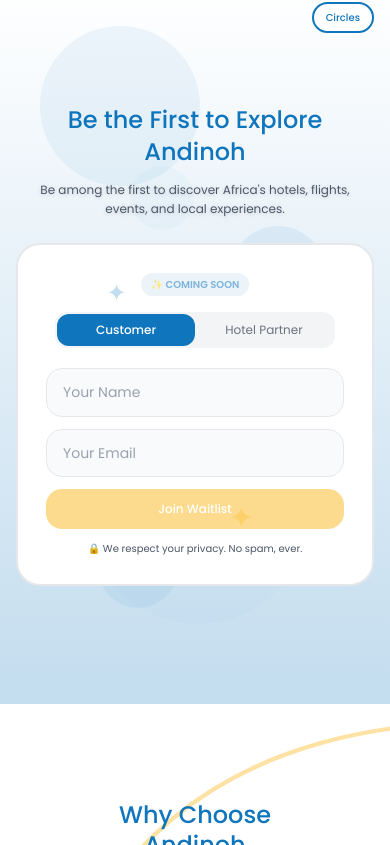
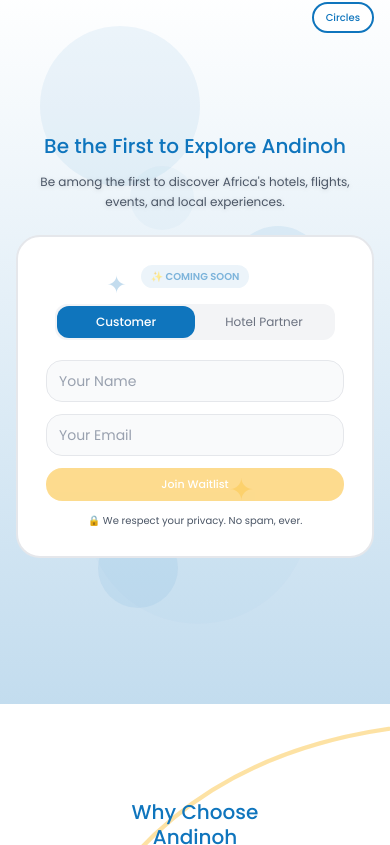
Before and after one commit to an-dinoh/andinoh_website, a Next.js app: page / in a window 390 px wide. Shown: the part 779-1624 px from the top of the page. Built offline with nearby package versions, Linux system fonts and the light colour scheme.

Commit message:
fix: UI responsiveness

```diff
--- a/app/components/OfferSection.tsx
+++ b/app/components/OfferSection.tsx
@@ -22,10 +22,10 @@
 
   const contentSection = (
     <div className="w-full lg:flex-1 text-center lg:text-left mb-8 lg:mb-0">
-      <h2 className="text-2xl sm:text-3xl md:text-4xl lg:text-5xl font-medium mb-4 md:mb-6 leading-tight" style={{ color: primaryColor }}>
+      <h2 className="text-xl sm:text-2xl md:text-3xl lg:text-4xl xl:text-5xl font-medium mb-4 md:mb-6 leading-tight" style={{ color: primaryColor }}>
         {title}
       </h2>
-      <p className="text-sm md:text-base text-gray-600 leading-relaxed">
+      <p className="text-sm sm:text-base md:text-base text-gray-600 leading-relaxed">
         {subtitle}
       </p>
     </div>
--- a/app/components/WaitlistForm.tsx
+++ b/app/components/WaitlistForm.tsx
@@ -133,7 +133,7 @@
           value={name}
           onChange={(e) => setName(e.target.value)}
           required
-          className="px-4 py-3 sm:px-6 sm:py-4 md:px-6 md:py-4 rounded-2xl md:rounded-3xl bg-gray-50 border border-gray-200 placeholder:text-gray-400 focus:outline-none focus:ring-2 focus:border-transparent transition-all font-regular text-gray-900 text-sm landscape:max-md:px-4 landscape:max-md:py-2.5 landscape:max-md:text-sm landscape:max-md:rounded-xl"
+          className="px-3 py-2 min-[480px]:px-4 min-[480px]:py-2.5 sm:px-5 sm:py-3 md:px-6 md:py-4 rounded-2xl md:rounded-3xl bg-gray-50 border border-gray-200 placeholder:text-gray-400 focus:outline-none focus:ring-2 focus:border-transparent transition-all font-regular text-gray-900 text-[11px] min-[480px]:text-xs sm:text-sm md:text-sm landscape:max-md:px-4 landscape:max-md:py-2.5 landscape:max-md:text-sm landscape:max-md:rounded-xl"
           style={{
             '--tw-ring-color': primaryColor
           } as React.CSSProperties}
@@ -148,7 +148,7 @@
           value={email}
           onChange={(e) => setEmail(e.target.value)}
           required
-          className="px-4 py-3 sm:px-6 sm:py-4 md:px-6 md:py-4 rounded-2xl md:rounded-3xl bg-gray-50 border border-gray-200 placeholder:text-gray-400 focus:outline-none focus:ring-2 focus:border-transparent transition-all font-regular text-gray-900 text-sm landscape:max-md:px-4 landscape:max-md:py-2.5 landscape:max-md:text-sm landscape:max-md:rounded-xl"
+          className="px-3 py-2 min-[480px]:px-4 min-[480px]:py-2.5 sm:px-5 sm:py-3 md:px-6 md:py-4 rounded-2xl md:rounded-3xl bg-gray-50 border border-gray-200 placeholder:text-gray-400 focus:outline-none focus:ring-2 focus:border-transparent transition-all font-regular text-gray-900 text-[11px] min-[480px]:text-xs sm:text-sm md:text-sm landscape:max-md:px-4 landscape:max-md:py-2.5 landscape:max-md:text-sm landscape:max-md:rounded-xl"
           style={{
             '--tw-ring-color': primaryColor
           } as React.CSSProperties}
@@ -160,7 +160,7 @@
         <button
           type="submit"
           disabled={loading || !isFormValid}
-          className="px-6 py-3 sm:px-8 sm:py-4 md:px-8 md:py-4 bg-[#FBB81F] text-white font-medium rounded-2xl md:rounded-3xl hover:bg-[#E09A00] active:bg-[#D08A00] focus:outline-none focus:ring-0 transition-colors disabled:opacity-50 disabled:cursor-not-allowed text-xs sm:text-sm md:text-sm landscape:max-md:px-6 landscape:max-md:py-2.5 landscape:max-md:text-xs landscape:max-md:rounded-xl"
+          className="px-4 py-2 min-[480px]:px-5 min-[480px]:py-2.5 sm:px-6 sm:py-3 md:px-8 md:py-4 bg-[#FBB81F] text-white font-medium rounded-2xl md:rounded-3xl hover:bg-[#E09A00] active:bg-[#D08A00] focus:outline-none focus:ring-0 transition-colors disabled:opacity-50 disabled:cursor-not-allowed text-[11px] min-[480px]:text-xs sm:text-sm md:text-sm landscape:max-md:px-6 landscape:max-md:py-2.5 landscape:max-md:text-xs landscape:max-md:rounded-xl"
         >
           {loading
             ? "Joining..."
--- a/app/home/components/FeaturesGridSection.tsx
+++ b/app/home/components/FeaturesGridSection.tsx
@@ -102,10 +102,10 @@
     <section className="bg-white py-8 md:py-12 overflow-hidden mt-20">
       <div className="max-w-7xl mx-auto px-6 md:px-app">
         <div className="text-center mb-12 md:mb-16">
-          <h2 className="text-2xl sm:text-3xl md:text-4xl lg:text-5xl font-medium mb-4 md:mb-6 leading-tight" style={{ color: primaryColor }}>
+          <h2 className="text-xl sm:text-2xl md:text-3xl lg:text-4xl xl:text-5xl font-medium mb-4 md:mb-6 leading-tight" style={{ color: primaryColor }}>
             Your gateway to authentic African travel.
           </h2>
-          <p className="text-sm md:text-base text-gray-600 leading-relaxed">
+          <p className="text-xs sm:text-sm md:text-base text-gray-600 leading-relaxed">
             One platform for hotels, flights, events, and authentic African experiences.
           </p>
         </div>
--- a/app/home/components/FeaturesSection.tsx
+++ b/app/home/components/FeaturesSection.tsx
@@ -86,7 +86,7 @@
         {getColorName()}
         </button> */}
         <div className="text-center mb-8 md:mb-12 lg:mb-16">
-          <h2 className="text-2xl sm:text-3xl md:text-4xl lg:text-5xl font-medium mb-4 md:mb-6 leading-tight" style={{ color: primaryColor }}>
+          <h2 className="text-xl sm:text-2xl md:text-3xl lg:text-4xl xl:text-5xl font-medium mb-4 md:mb-6 leading-tight" style={{ color: primaryColor }}>
             Why Choose
             <br />
             Andinoh
--- a/app/home/components/HeroSection.tsx
+++ b/app/home/components/HeroSection.tsx
@@ -67,10 +67,10 @@
 
       {/* Headline & Subheadline */}
       <div className="text-center mb-6 md:mb-10 landscape:max-md:mb-4">
-       <h1 className="text-2xl sm:text-3xl md:text-4xl lg:text-5xl font-medium mb-3 md:mb-6 landscape:max-md:text-xl landscape:max-md:mb-2" style={{ color: primaryColor }}>
+       <h1 className="text-xl sm:text-2xl md:text-3xl lg:text-4xl xl:text-5xl font-medium mb-3 md:mb-6 landscape:max-md:text-xl landscape:max-md:mb-2" style={{ color: primaryColor }}>
           Be the First to Explore Andinoh
         </h1>
-        <p className="text-xs sm:text-sm md:text-base text-gray-600 font-regular leading-relaxed drop-shadow-sm max-w-xl mx-auto px-2 landscape:max-md:text-xs landscape:max-md:mb-2">
+        <p className="text-xs sm:text-sm md:text-base lg:text-base text-gray-600 font-regular leading-relaxed drop-shadow-sm max-w-xl mx-auto px-2 landscape:max-md:text-xs landscape:max-md:mb-2">
        Be among the first to discover Africa's hotels, flights, events, and local experiences.   </p>
       </div>
 
--- a/app/home/components/PhoneHeroSection.tsx
+++ b/app/home/components/PhoneHeroSection.tsx
@@ -30,7 +30,7 @@
           ✦ Hotel Search
         </span>
 
-        <h1 className="text-xl font-medium leading-tight landscape:max-md:text-lg landscape:max-md:leading-tight">
+        <h1 className="text-lg sm:text-xl font-medium leading-tight landscape:max-md:text-lg landscape:max-md:leading-tight">
           Modern Hotel Management{" "}
           <span className="portrait:inline landscape:max-md:block">
             Made Simple
@@ -110,7 +110,7 @@
             ✦ Hotel Search
           </span>
 
-          <h1 className="text-2xl md:text-2xl lg:text-3xl font-medium mb-4 md:mb-5 leading-tight">
+          <h1 className="text-xl md:text-2xl lg:text-3xl xl:text-4xl font-medium mb-4 md:mb-5 leading-tight">
             Modern Hotel Management
             <br /> Made Simple
           </h1>
--- a/app/page.tsx
+++ b/app/page.tsx
@@ -29,7 +29,7 @@
         {/* Coming Soon Section */}
         <section className="w-full bg-gray-100 py-50">
           <div className="text-center">
-            <h2 className="text-5xl md:text-6xl lg:text-7xl font-extrabold mb-4" style={{ color: primaryColor }}>
+            <h2 className="text-2xl sm:text-3xl md:text-4xl lg:text-5xl xl:text-6xl font-extrabold mb-4" style={{ color: primaryColor }}>
               Coming Soon..
             </h2>
           </div>
```
